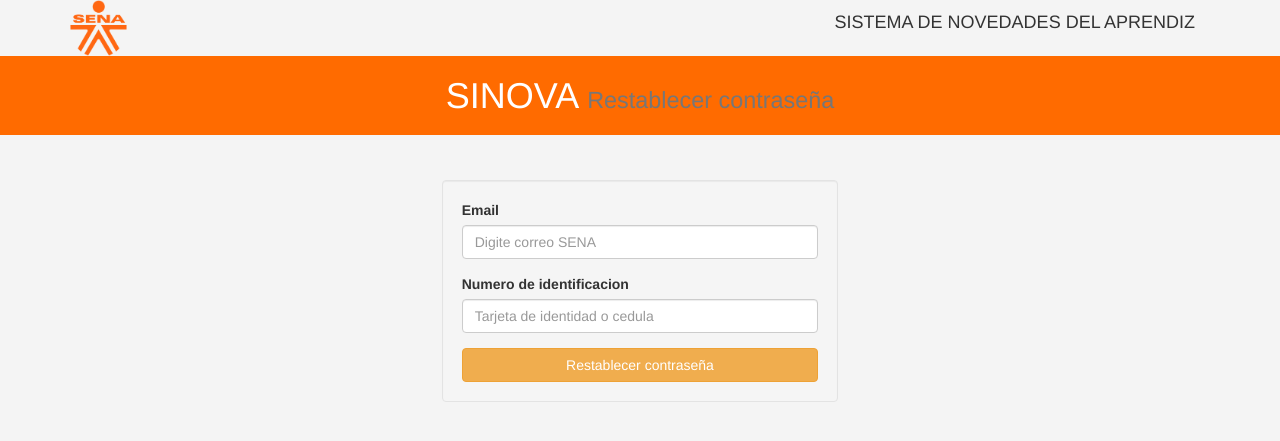
After one commit to CristianJLopez/Sistema-Novedades-SINOVA, a PHP site: page /recuperar.html in a window 1280 px wide. The commit adds this page. Shown: the top 441 px of the page. Run offline with PHP 8.4, Linux system fonts and the light colour scheme.

Commit message:
se agrega interfaz de recuperar contraseña con funcionalidad

```diff
--- a/index.html
+++ b/index.html
@@ -6,7 +6,6 @@
     <title>SINOVA | Login</title>
     <link href="css/bootstrap.min.css" rel="stylesheet">
     <link href="css/style.css" rel="stylesheet">
-
 </head>
 
 <body>
@@ -42,7 +41,7 @@
                         <input type="button" class="btn btn-warning btn-block" value="Ingresar" onclick="login()">
                     </form>
                     <div class="form-group text-center">
-                    <a href="#" class="link-primary" onclick="recuperar()">¿Olvidaste tu contraseña?</a>
+                    <a href="recuperar.html" class="link-primary">¿Olvidaste tu contraseña?</a>
                     </div>
                 </div>
             </div>
--- a/indexlogin.js
+++ b/indexlogin.js
@@ -1,4 +1,4 @@
-function login(){
+function login(){ //COMPRUEBA CORREOS INTEGRANTES GRUPO
 	let correo = document.formulario.correo.value
 	let pw = document.formulario.psw.value
 	let user1 = {
@@ -7,16 +7,32 @@ function login(){
 	}
 	console.log(user1)
 
-	if (user1.correo == "cjlopez60@misena.edu.co" && user1.pw == "1234") {
-		window.open("inicio.html", "home", "width=900, height=500")
-
+	if (user1.correo == "cjlopez60@misena.edu.co" && user1.pw == "1234" || user1.correo == "jaromero374@misena.edu.co" && user1.pw == "1234"
+		|| user1.correo == "jframirez78@misena.edu.co" && user1.pw == "1234" || user1.correo == "yandre1@misena.edu.co" && user1.pw == "1234"
+		|| user1.correo == "icruiz73@misena.edu.co" && user1.pw == "1234")  {
+		location.href="inicio.html"
 	}
 	else{
 		alert("Informacion incorrecta \nPor favor verifique sus datos")
 
 	}
 }
+function recuperar(){ // RECUPERAR CONTRASEÑA
+	let correo = document.formularioo.correoo.value
+	let identificacion = document.formularioo.identificacion.value
+	let expr = /^([a-zA-Z0-9_\.\-])+\@(([a-zA-Z0-9\-])+\.)+([a-zA-Z0-9]{2,4})+$/
 
-function recuperar(){
-    alert("Escribele al administrador a: sinovaadmin@misena.edu.co")
+	console.log(correo)
+	if (correo == "" || identificacion == "") {  //COMPRUEBA CAMPOS VACIOS
+		alert("Los campos no pueden quedar vacios");
+		return false;
+	}
+	if ( !expr.test(correo) ){    //COMPRUEBA QUE SEA TIPO EMAIL
+		alert("Error: La dirección de correo " + correo + " es incorrecta.");
+		return false;
+	}
+	else{
+		alert("Sus nuevas credenciales se enviaron exitosamente, por favor revise su email")
+		location.href="index.html"
+	}
 }
--- /dev/null
+++ b/recuperar.html
@@ -0,0 +1,40 @@
+<!DOCTYPE html>
+<html>
+
+<head>
+    <meta charset="utf-8">
+    <title>SINOVA |Restablecer contraseña</title>
+    <link href="css/bootstrap.min.css" rel="stylesheet">
+    <link href="css/style.css" rel="stylesheet">
+</head>
+<body>
+        <div class="container">
+                <p class="navbar-brand">SISTEMA DE NOVEDADES DEL APRENDIZ</p>
+                <img src="images/logosena.png" alt="" >
+        </div>
+    </nav>
+
+    <header id="header">
+        <div class="container">
+            <div class="row">
+                <div class="col-md-12">
+                    <h1 class="text-center"> SINOVA <small>Restablecer contraseña</small></h1>
+                </div>
+            </div>
+        </div>
+    </header>
+    <body>
+<div class="col-md-4 col-md-offset-4">
+    <form id="login" name="formularioo" class="well">
+        <div class="form-group">
+            <label for="">Email</label>
+            <input type="text" class="form-control" placeholder="Digite correo SENA" id="correoo">
+        </div>
+        <div class="form-group">
+            <label for="">Numero de identificacion</label>
+            <input type="number" class="form-control" placeholder="Tarjeta de identidad o cedula" id="identificacion" >
+        </div>
+        <input type="button" class="btn btn-warning btn-block" value="Restablecer contraseña" onclick="recuperar()">
+    </form>
+    <script src="indexlogin.js"></script>
+</body>
```
Also changed, not shown: css/style.css (line endings or trailing spaces).
